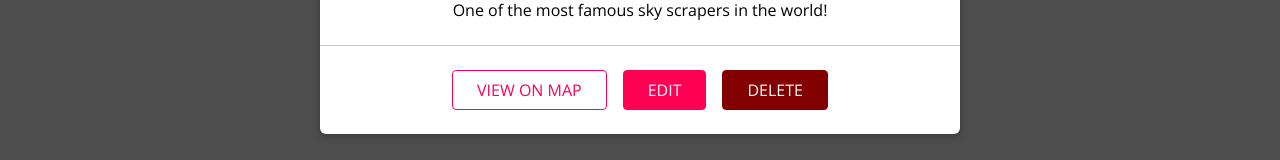
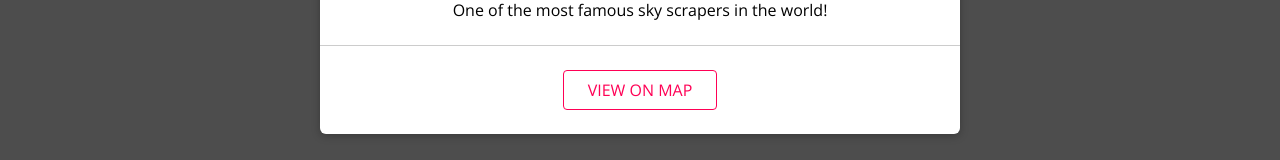
Before and after one commit to mrivk99/social-media-app, a React (Create React App) app in the folder FRONTEND/my-app/: page /u1/places in a window 1280 px wide. Shown: the part 491-651 px from the top of the page. Built offline with nearby package versions, Linux system fonts and the light colour scheme.

Commit message:
Added more Auth

```diff
--- a/FRONTEND/my-app/src/shared/components/Navigation/NavLinks.js
+++ b/FRONTEND/my-app/src/shared/components/Navigation/NavLinks.js
@@ -27,6 +27,11 @@
           <NavLink to="/auth">AUTHENTICATE</NavLink>
         </li>
       )}
+      {auth.isLoggedIn && (
+        <li>
+          <button onClick={auth.logout}>LOGOUT</button>
+        </li>
+      )}
     </ul>
   );
 };
--- a/FRONTEND/my-app/src/user/components/PlaceItem.js
+++ b/FRONTEND/my-app/src/user/components/PlaceItem.js
@@ -1,11 +1,14 @@
-import React, { useState } from 'react';
+import React, { useState , useContext } from 'react';
 
 import "./PlaceItem.css";
 import Card from "../../shared/components/UIElements/Card";
 import Button from "../../shared/components/FormElements/Button";
 import Modal from "../../shared/components/UIElements/Modal";
+import { AuthContext } from '../../shared/context/auth-context';
 
 const PlaceItem = (props) => {
+
+  const auth = useContext(AuthContext);
   {/**Set the MAP modal */}
   const [showMap, setShowMap] = useState(false);
 
@@ -80,8 +83,8 @@
             <Button inverse onClick={openMapHandler}>
               VIEW ON MAP
             </Button>
-            <Button to={`/places/${props.id}`}>EDIT</Button>
-            <Button danger onClick={showDeletionWarningHandler}>DELETE</Button>
+            {auth.isLoggedIn && <Button to={`/places/${props.id}`}>EDIT</Button> }
+            {auth.isLoggedIn && <Button danger onClick={showDeletionWarningHandler}>DELETE</Button> }
           </div>
         </Card>
       </li>
```
